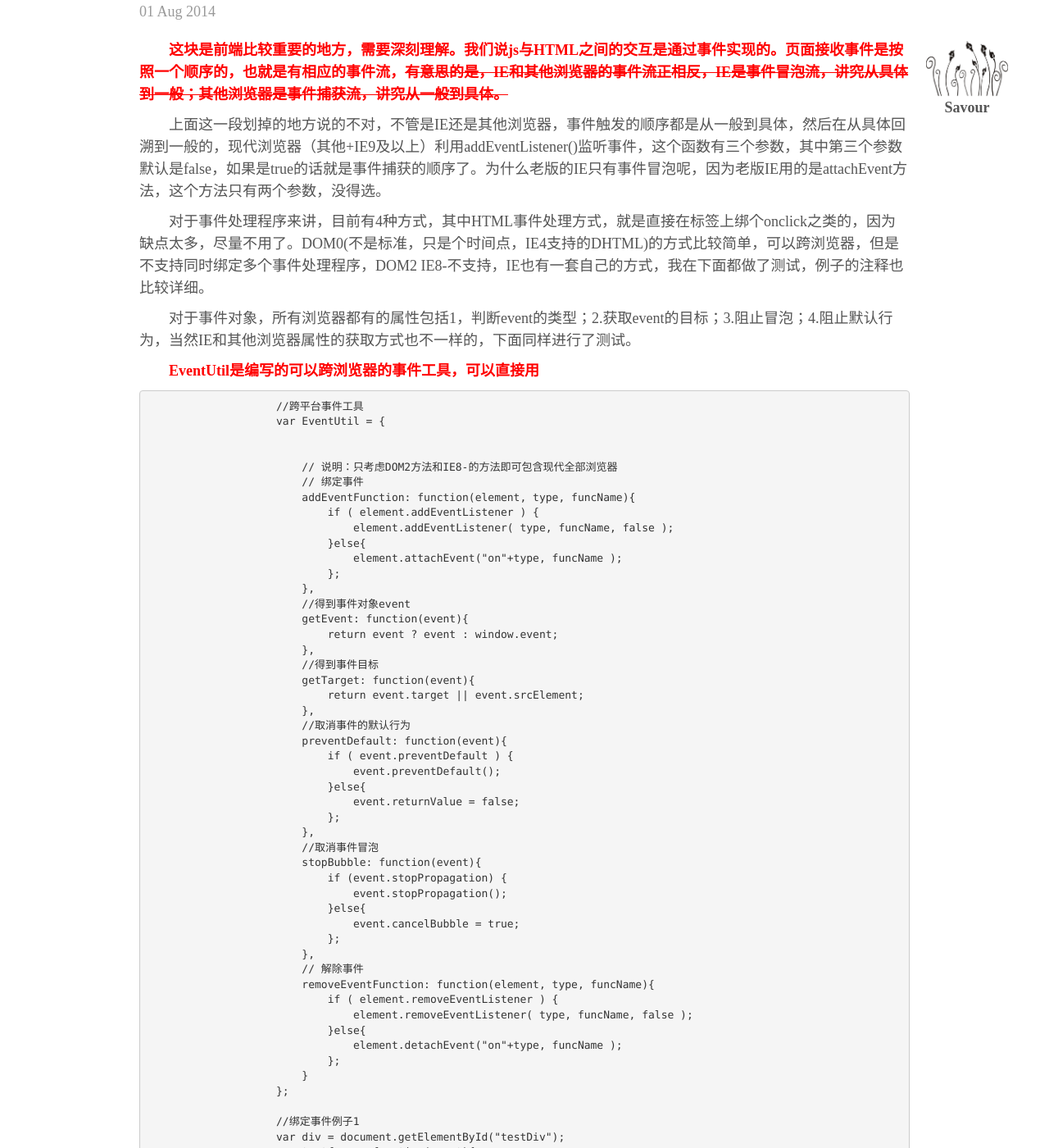
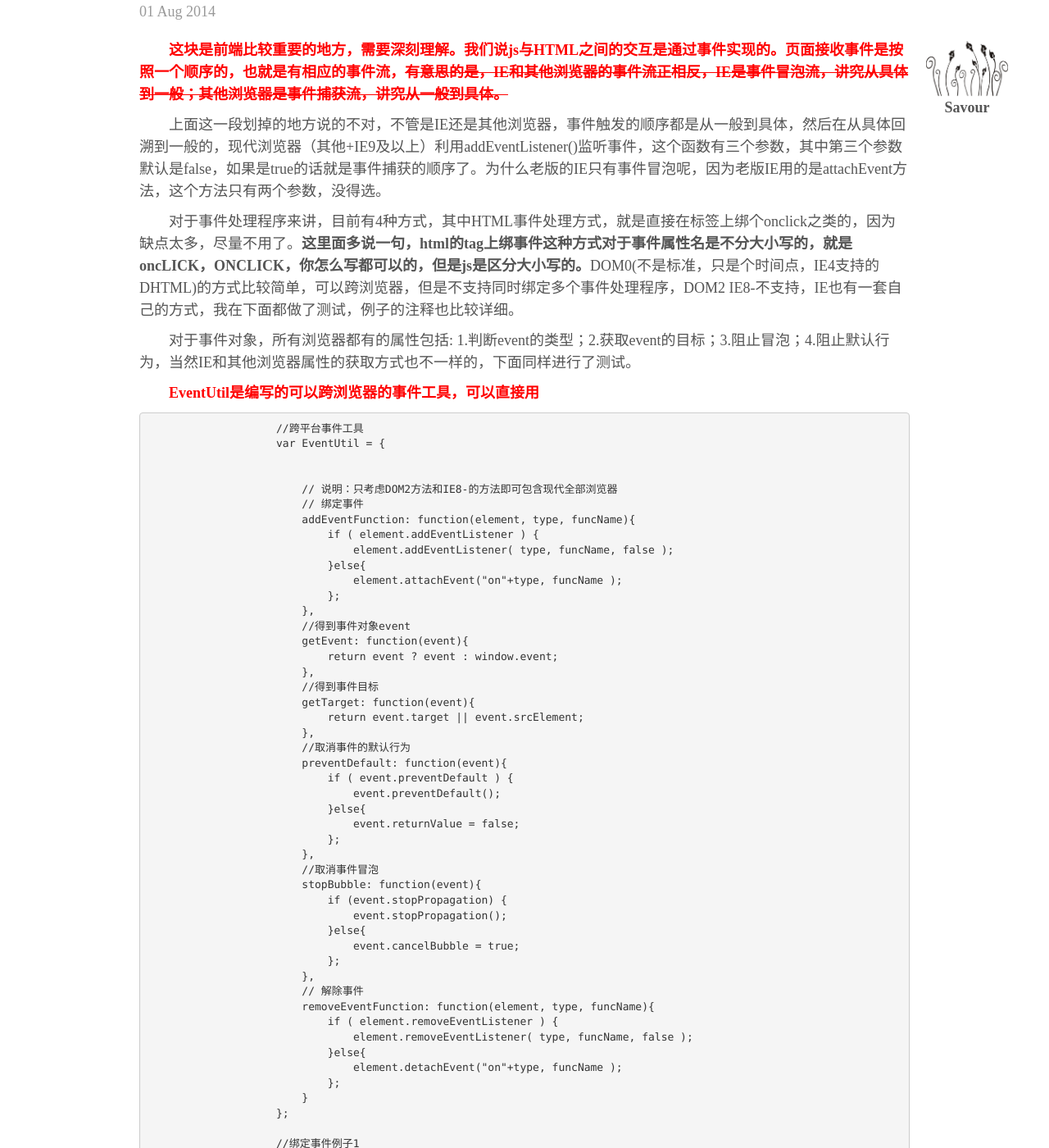
Before and after one commit to 777sunny777/sunnyblog, a Jekyll site: the page built from _posts/basic/2014-08-01-4.html, in a window 1280 px wide and 1400 px high, scrolled down 316 px. Shown: the whole window at 82% size. Built offline with Jekyll 4.4.1, drawn with Linux system fonts in a browser that asks for light colours; nearby versions of some CDN libraries; library files that are not in the unit come from our copies; Markdown is read by kramdown in place of the engine named in the settings; some of the changed text lies outside the part shown.

Commit message:
Update 2014-08-01-4.html

```diff
--- a/_posts/basic/2014-08-01-4.html
+++ b/_posts/basic/2014-08-01-4.html
@@ -11,8 +11,8 @@
             <p class="blog-post-meta">{{ page.date | date_to_string }}</p>
             <p class="my-p my-h">这块是前端比较重要的地方，需要深刻理解。我们说js与HTML之间的交互是通过事件实现的。页面接收事件是按照一个顺序的，也就是有相应的事件流，<span style="text-decoration: line-through;">有意思的是，IE和其他浏览器的事件流正相反，IE是事件冒泡流，讲究从具体到一般；其他浏览器是事件捕获流，讲究从一般到具体。</span></p>
             <p class="my-p">上面这一段划掉的地方说的不对，不管是IE还是其他浏览器，事件触发的顺序都是从一般到具体，然后在从具体回溯到一般的，现代浏览器（其他+IE9及以上）利用addEventListener()监听事件，这个函数有三个参数，其中第三个参数默认是false，如果是true的话就是事件捕获的顺序了。为什么老版的IE只有事件冒泡呢，因为老版IE用的是attachEvent方法，这个方法只有两个参数，没得选。</p>
-            <p class="my-p">对于事件处理程序来讲，目前有4种方式，其中HTML事件处理方式，就是直接在标签上绑个onclick之类的，因为缺点太多，尽量不用了。DOM0(不是标准，只是个时间点，IE4支持的DHTML)的方式比较简单，可以跨浏览器，但是不支持同时绑定多个事件处理程序，DOM2 IE8-不支持，IE也有一套自己的方式，我在下面都做了测试，例子的注释也比较详细。</p>
-            <p class="my-p">对于事件对象，所有浏览器都有的属性包括1，判断event的类型；2.获取event的目标；3.阻止冒泡；4.阻止默认行为，当然IE和其他浏览器属性的获取方式也不一样的，下面同样进行了测试。</p>
+            <p class="my-p">对于事件处理程序来讲，目前有4种方式，其中HTML事件处理方式，就是直接在标签上绑个onclick之类的，因为缺点太多，尽量不用了。<strong>这里面多说一句，html的tag上绑事件这种方式对于事件属性名是不分大小写的，就是oncLICK，ONCLICK，你怎么写都可以的，但是js是区分大小写的。</strong>DOM0(不是标准，只是个时间点，IE4支持的DHTML)的方式比较简单，可以跨浏览器，但是不支持同时绑定多个事件处理程序，DOM2 IE8-不支持，IE也有一套自己的方式，我在下面都做了测试，例子的注释也比较详细。</p>
+            <p class="my-p">对于事件对象，所有浏览器都有的属性包括: 1.判断event的类型；2.获取event的目标；3.阻止冒泡；4.阻止默认行为，当然IE和其他浏览器属性的获取方式也不一样的，下面同样进行了测试。</p>
             <p class="my-p my-h">EventUtil是编写的可以跨浏览器的事件工具，可以直接用</p>
             <p class="my-p">
                 <pre>
@@ -103,6 +103,8 @@
                     // }
                     // div.onclick = null;
 
+                    //HTML的tag事件绑定也具有上面这种就近覆盖的方式
+
 
                     //DOM2 IE8不支持，可以添加多个事件处理程序
                     // var div = document.getElementById("testDiv");
@@ -188,7 +190,19 @@
 
                 </pre>
             </p>
-
+            <p class="my-p my-h">在最后补充两点：</p>
+            <p class="my-p">1.在回掉函数中return false；等于stopPropagation()加上preventDefault()；</p>
+            <p class="my-p">
+                2.event.target == $(this)用来判断是否是自身,这个方法我在obj的是否见到同事calvin用过，那个场景用的不太合适，改成了event.target.tagName=="a",来解决了，但是这仍然是一个判断是否是自身的好方法。
+                <pre>
+                    //eg:
+                    $(".test").click(function(event){
+                        if ( event.target == $(this) ) {
+                            ...
+                        }
+                    });
+                </pre>
+            </p>
         </div><!-- /.blog-main -->
     </div>
 </div>
```
